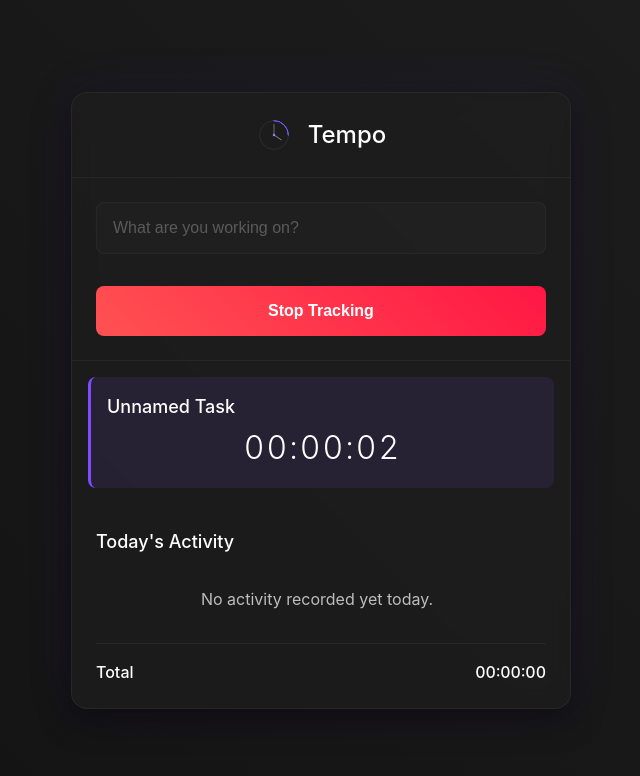
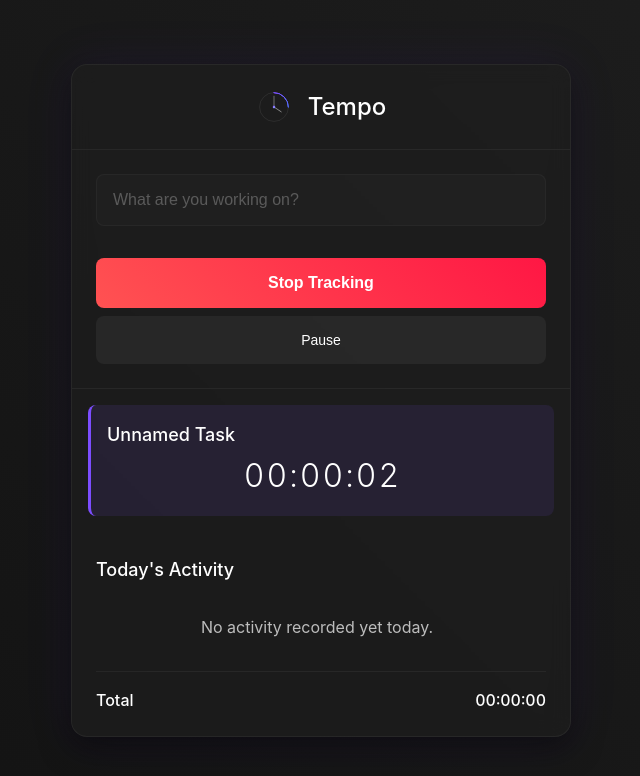
Before and after one commit to ptiswitz/tempo, a Vue app: page / in a window 1280 px wide. Both pictures are taken after a click on the button "Start Tracking". Shown: the top 776 px of the page, without its empty margins (319-959 px from the left). Built offline with nearby package versions, Linux system fonts and the light colour scheme.

Commit message:
feat: add pause and resume functionality

```diff
--- a/src/App.vue
+++ b/src/App.vue
@@ -15,10 +15,19 @@
 
 // Computed Properties
 const isTracking = computed(() => currentTask.value !== null);
+const isPaused = computed(() => currentTask.value?.isPaused ?? false);
 
 const totalDurationSeconds = computed(() => {
   return completedTasks.value.reduce((total, task) => total + task.durationSeconds, 0);
 });
+
+function updateElapsed() {
+  if (currentTask.value && !currentTask.value.isPaused) {
+    currentTask.value.elapsedSeconds =
+      currentTask.value.accumulatedSeconds +
+      Math.floor((Date.now() - currentTask.value.lastResumeTime) / 1000);
+  }
+}
 
 // Methods
 function startTracking(taskName: string) {
@@ -28,20 +37,38 @@
     id: `task-${Date.now()}-${Math.random().toString(16).slice(2)}`,
     name: taskName,
     startTime: Date.now(),
+    lastResumeTime: Date.now(),
     elapsedSeconds: 0,
+    accumulatedSeconds: 0,
+    isPaused: false,
   };
   currentTask.value = newTask;
   taskNameInput.value = ''; // Clear input after starting
 
   // Start the timer interval
-  timerInterval.value = window.setInterval(() => {
-    if (currentTask.value) {
-      // Ensure elapsedSeconds calculation is based on start time for accuracy
-      currentTask.value.elapsedSeconds = Math.floor((Date.now() - currentTask.value.startTime) / 1000);
-    }
-  }, 1000);
+  timerInterval.value = window.setInterval(updateElapsed, 1000);
 
   announceToScreenReader(`Started tracking: ${taskName}`);
+}
+
+function pauseTracking() {
+  if (!isTracking.value || !currentTask.value || currentTask.value.isPaused) return;
+  if (timerInterval.value) {
+    clearInterval(timerInterval.value);
+    timerInterval.value = null;
+  }
+  updateElapsed();
+  currentTask.value.accumulatedSeconds = currentTask.value.elapsedSeconds;
+  currentTask.value.isPaused = true;
+  announceToScreenReader(`Paused tracking: ${currentTask.value.name}`);
+}
+
+function resumeTracking() {
+  if (!isTracking.value || !currentTask.value || !currentTask.value.isPaused) return;
+  currentTask.value.isPaused = false;
+  currentTask.value.lastResumeTime = Date.now();
+  timerInterval.value = window.setInterval(updateElapsed, 1000);
+  announceToScreenReader(`Resumed tracking: ${currentTask.value.name}`);
 }
 
 function stopTracking() {
@@ -53,12 +80,18 @@
     timerInterval.value = null;
   }
 
+  if (!currentTask.value.isPaused) {
+    updateElapsed();
+    currentTask.value.accumulatedSeconds = currentTask.value.elapsedSeconds;
+  }
+
   const endTime = Date.now();
-  // Final duration calculation
-  const durationSeconds = Math.floor((endTime - currentTask.value.startTime) / 1000);
+  const durationSeconds = currentTask.value.elapsedSeconds;
 
   const finishedTask: CompletedTask = {
-    ...currentTask.value,
+    id: currentTask.value.id,
+    name: currentTask.value.name,
+    startTime: currentTask.value.startTime,
     endTime: endTime,
     durationSeconds: durationSeconds,
   };
@@ -152,8 +185,11 @@
         <TaskForm
           v-model:taskName="taskNameInput"
           :is-tracking="isTracking"
+          :is-paused="isPaused"
           @start="startTracking"
           @stop="stopTracking"
+          @pause="pauseTracking"
+          @resume="resumeTracking"
         />
 
         <ActiveTaskDisplay
--- a/src/components/TaskForm.vue
+++ b/src/components/TaskForm.vue
@@ -2,13 +2,14 @@
 import { ref, computed } from 'vue';
 
 const taskName = defineModel<string>('taskName', { default: '' });
-const props = defineProps<{ isTracking: boolean }>();
-const emit = defineEmits(['start', 'stop']);
+const props = defineProps<{ isTracking: boolean; isPaused: boolean }>();
+const emit = defineEmits(['start', 'stop', 'pause', 'resume']);
 
 const inputRef = ref<HTMLInputElement | null>(null); // To focus input after stop
 
 const buttonText = computed(() => props.isTracking ? 'Stop Tracking' : 'Start Tracking');
 const buttonClass = computed(() => props.isTracking ? 'action-button tracking' : 'action-button');
+const pauseButtonText = computed(() => props.isPaused ? 'Resume' : 'Pause');
 
 function handleSubmit() {
   // Prevent form submission if used inside a <form> tag
@@ -23,6 +24,14 @@
     // Use 'Unnamed Task' if input is empty, trim whitespace
     const nameToTrack = taskName.value.trim() || 'Unnamed Task';
     emit('start', nameToTrack);
+  }
+}
+
+function handlePauseButtonClick() {
+  if (props.isPaused) {
+    emit('resume');
+  } else {
+    emit('pause');
   }
 }
 
@@ -65,6 +74,16 @@
         @click="handleTrackButtonClick"
       >
         {{ buttonText }}
+      </button>
+      <button
+        v-if="isTracking"
+        type="button"
+        id="pauseButton"
+        class="pause-button"
+        :aria-pressed="isPaused"
+        @click="handlePauseButtonClick"
+      >
+        {{ pauseButtonText }}
       </button>
     </form>
   </section>
@@ -155,6 +174,23 @@
     background: linear-gradient(45deg, var(--color-error), #ff1744);
 }
 
+.pause-button {
+    width: 100%;
+    margin-top: var(--spacing-small);
+    background-color: var(--color-surface-variant);
+    color: var(--color-on-surface);
+    border: none;
+    border-radius: var(--border-radius);
+    padding: var(--spacing-medium);
+    font-size: 14px;
+    cursor: pointer;
+    transition: background-color 0.3s ease;
+}
+
+.pause-button:hover:not(:disabled) {
+    background-color: var(--color-surface-variant-hover, #444);
+}
+
 /* High contrast mode adjustments */
 @media (forced-colors: active) {
     .action-button {
--- a/src/types.ts
+++ b/src/types.ts
@@ -1,8 +1,11 @@
 export interface CurrentTask {
     id: string;
     name: string;
-    startTime: number; // Store as timestamp (Date.now())
-    elapsedSeconds: number;
+    startTime: number; // Timestamp when the task initially started
+    lastResumeTime: number; // Timestamp of the most recent resume
+    elapsedSeconds: number; // Total elapsed time including pauses
+    accumulatedSeconds: number; // Time accumulated before the current session
+    isPaused: boolean;
 }
 
 export interface CompletedTask {
```
